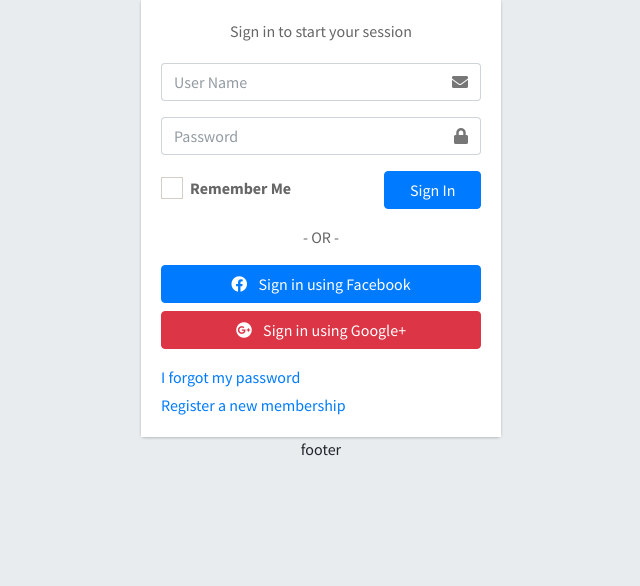
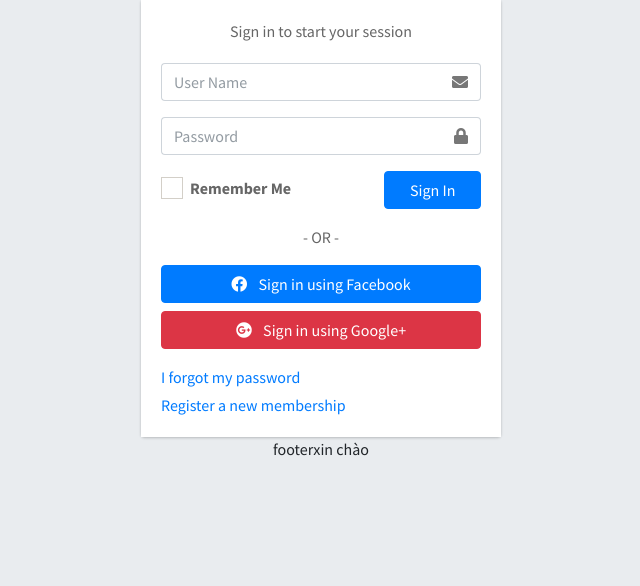
Before and after one commit to lequyhieu1024/du_an_mot, a PHP site: page /index.php?redirect=login in a window 1280 px wide. Shown: the part 214-800 px from the top of the page, without its empty margins (319-959 px from the left). Run offline with PHP 8.4, Linux system fonts and the light colour scheme; some libraries are stand-ins or nearby versions.

Commit message:
Update index.php

```diff
--- a/index.php
+++ b/index.php
@@ -25,3 +25,5 @@
         include("app/views/layout/home.php");
     }
     include ("app/views/layout/footer.php");
+?>
+xin chào
```
